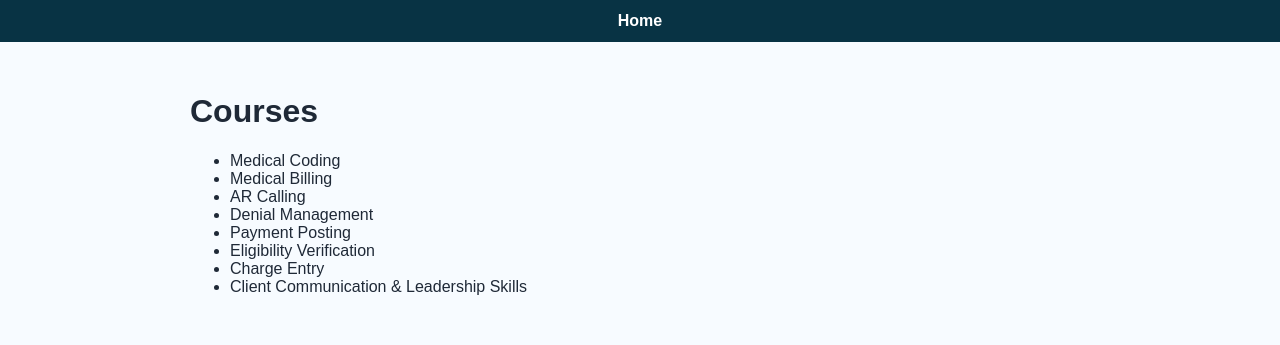
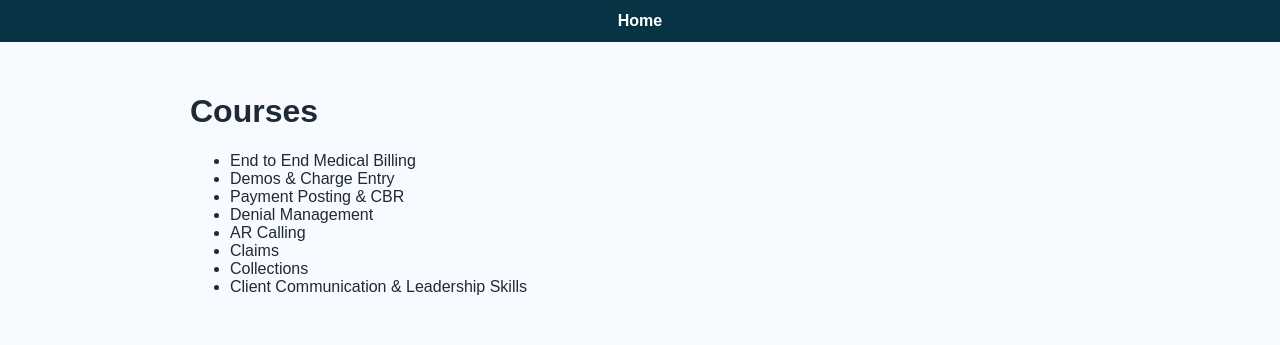
Before and after one commit to NandanRCM/mywebsite, a plain HTML site: page courses.html in a window 1280 px wide. Drawn offline with Linux system fonts and the light colour scheme.

Commit message:
courses.html

```diff
--- a/courses.html
+++ b/courses.html
@@ -1 +1 @@
-<html><head><link rel='stylesheet' href='styles.css'><title>Courses</title></head><body><nav><a href='index.html'>Home</a></nav><main><h1>Courses</h1><ul><li>Medical Coding</li><li>Medical Billing</li><li>AR Calling</li><li>Denial Management</li><li>Payment Posting</li><li>Eligibility Verification</li><li>Charge Entry</li><li>Client Communication & Leadership Skills</li></ul></main></body></html>
+<html><head><link rel='stylesheet' href='styles.css'><title>Courses</title></head><body><nav><a href='index.html'>Home</a></nav><main><h1>Courses</h1><ul><li>End to End Medical Billing</li><li>Demos & Charge Entry</li><li>Payment Posting & CBR</li><li>Denial Management</li><li>AR Calling</li><li>Claims</li><li>Collections</li><li>Client Communication & Leadership Skills</li></ul></main></body></html>
```
